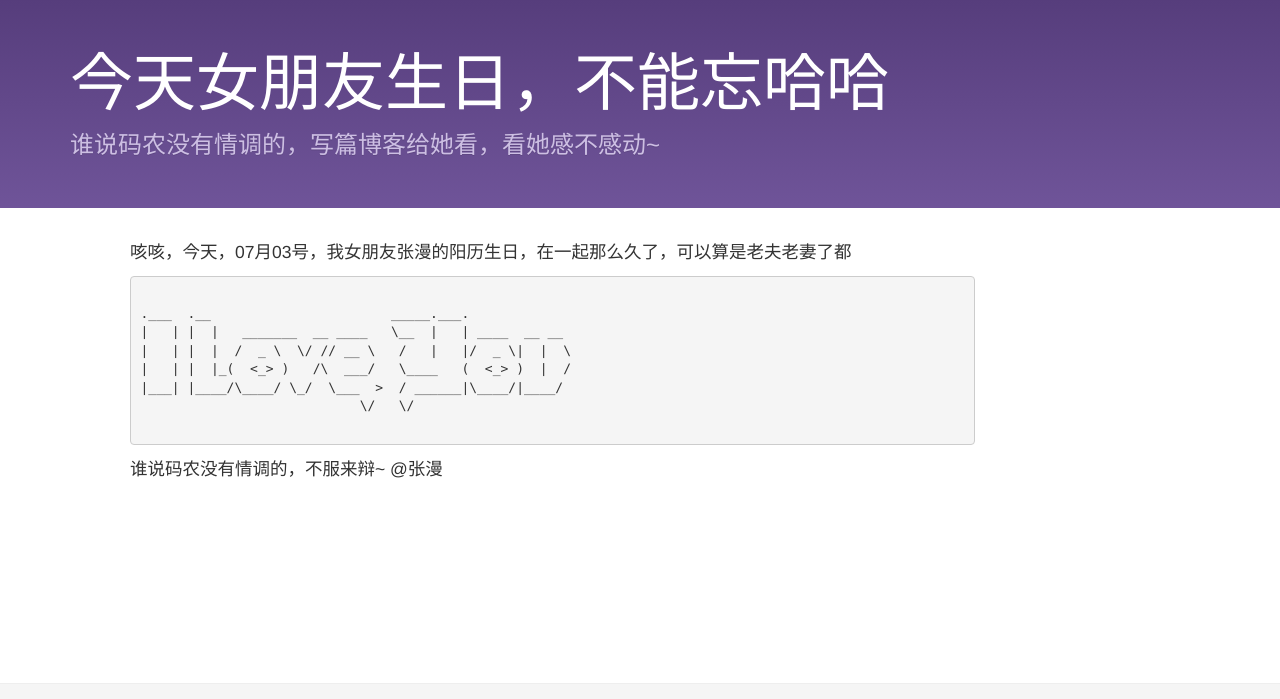
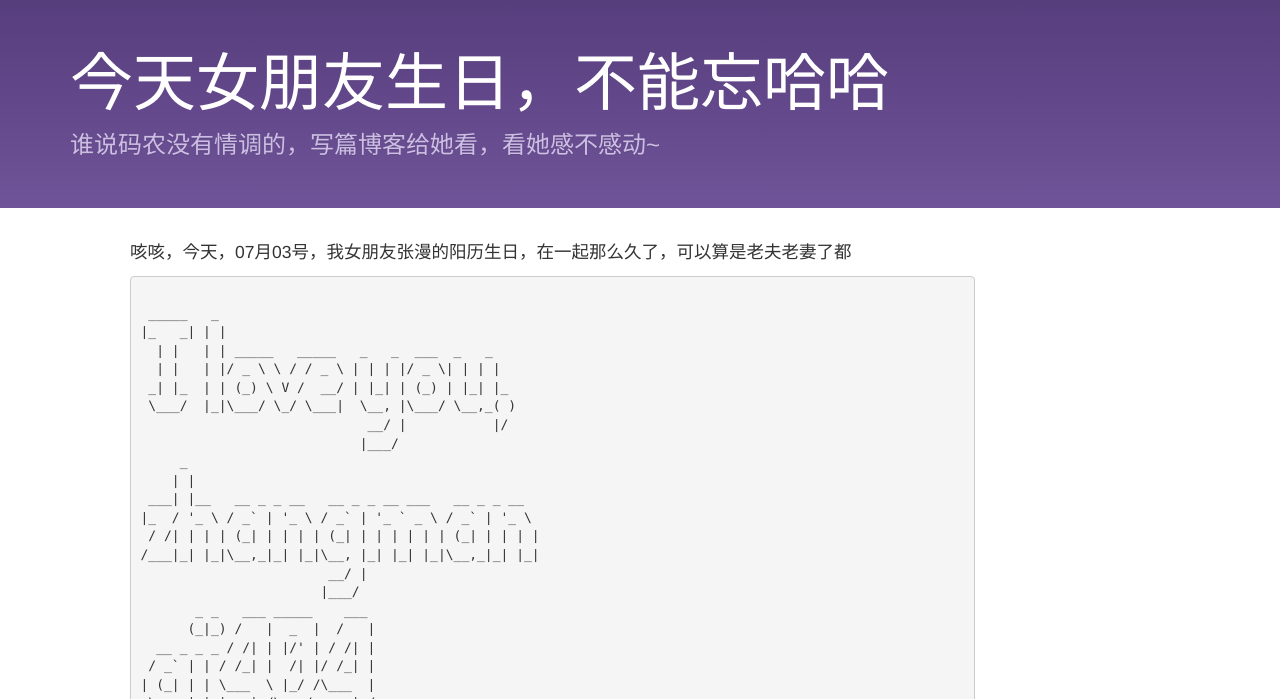
Before and after one commit to qishibo/qishibo.github.io, a Jekyll site: the page built from _posts/2015-07-03-zhangman-birthday.md, in a window 1280 px wide. Shown: the part 153-852 px from the top of the page. Built offline with Jekyll 4.4.1, drawn with Linux system fonts in a browser that asks for light colours; nearby versions of some CDN libraries; some of the changed text lies outside the part shown; grey boxes are pictures that could not be loaded.

Commit message:
modify birthday

````diff
--- a/_posts/2015-07-03-zhangman-birthday.md
+++ b/_posts/2015-07-03-zhangman-birthday.md
@@ -11,13 +11,33 @@ tags: [other]
 
 ```
 
-.___  .__                       _____.___.
-|   | |  |   _______  __ ____   \__  |   | ____  __ __
-|   | |  |  /  _ \  \/ // __ \   /   |   |/  _ \|  |  \
-|   | |  |_(  <_> )   /\  ___/   \____   (  <_> )  |  /
-|___| |____/\____/ \_/  \___  >  / ______|\____/|____/
-                            \/   \/
+ _____   _
+|_   _| | |
+  | |   | | _____   _____   _   _  ___  _   _
+  | |   | |/ _ \ \ / / _ \ | | | |/ _ \| | | |
+ _| |_  | | (_) \ V /  __/ | |_| | (_) | |_| |_
+ \___/  |_|\___/ \_/ \___|  \__, |\___/ \__,_( )
+                             __/ |           |/
+                            |___/
+     _
+    | |
+ ___| |__   __ _ _ __   __ _ _ __ ___   __ _ _ __
+|_  / '_ \ / _` | '_ \ / _` | '_ ` _ \ / _` | '_ \
+ / /| | | | (_| | | | | (_| | | | | | | (_| | | | |
+/___|_| |_|\__,_|_| |_|\__, |_| |_| |_|\__,_|_| |_|
+                        __/ |
+                       |___/
+       _ _   ___ _____    ___
+      (_|_) /   |  _  |  /   |
+  __ _ _ _ / /| | |/' | / /| |
+ / _` | | / /_| |  /| |/ /_| |
+| (_| | | \___  \ |_/ /\___  |
+ \__, |_|_|   |_/\___/     |_/
+    | |
+    |_|
 
 ```
+
+
 谁说码农没有情调的，不服来辩~
 @张漫
````
